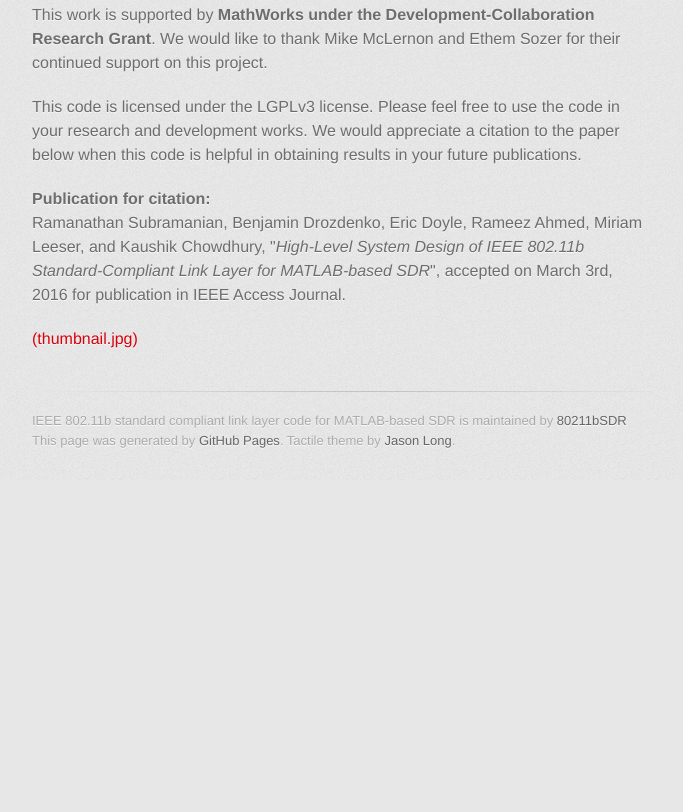
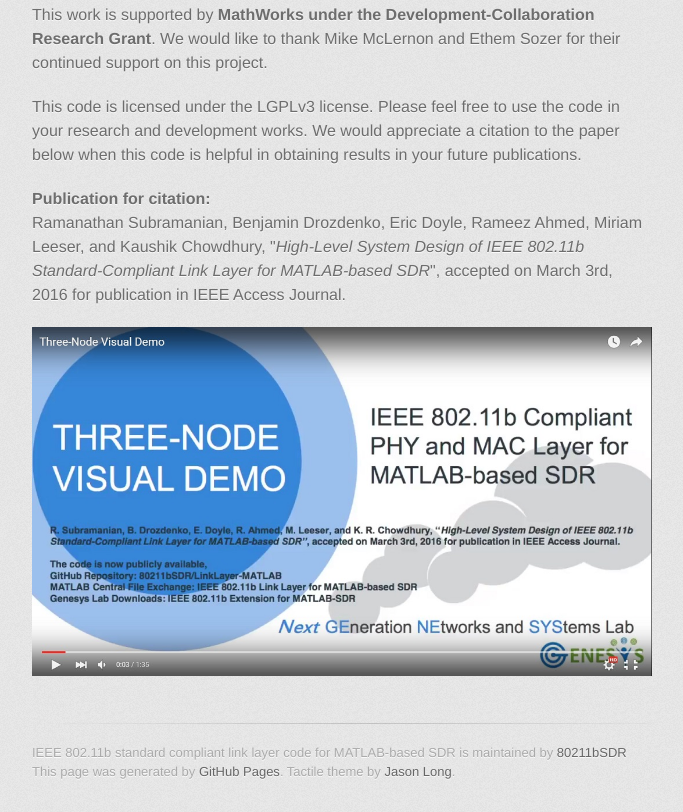
Before and after one commit to 80211bSDR/LinkLayer-MATLAB, a plain HTML site: page index.html in a window 1280 px wide. Shown: the part 1158-1970 px from the top of the page, without its empty margins (298-981 px from the left). Before the commit the page ends 1638 px from the top, so only its background shows below. Drawn offline with Linux system fonts and the light colour scheme; a web font is replaced by a local one.

```diff
--- a/index.html
+++ b/index.html
@@ -53,7 +53,7 @@
 <p><strong>Publication for citation:</strong><br>
 Ramanathan Subramanian, Benjamin Drozdenko, Eric Doyle, Rameez Ahmed, Miriam Leeser, and Kaushik Chowdhury, "<em>High-Level System Design of IEEE 802.11b Standard-Compliant Link Layer for MATLAB-based SDR</em>", accepted on March 3rd, 2016 for publication in IEEE Access Journal.</p>
 
-<p><a href="https://youtu.be/hE3nQmGtW1E">(thumbnail.jpg)</a></p>
+<p><a href="https://youtu.be/hE3nQmGtW1E"><img src="thumbnail.jpg" alt=""></a></p>
         </section>
 
         <footer>
```
Also changed, not shown: params.json (+1 -1 lines).
